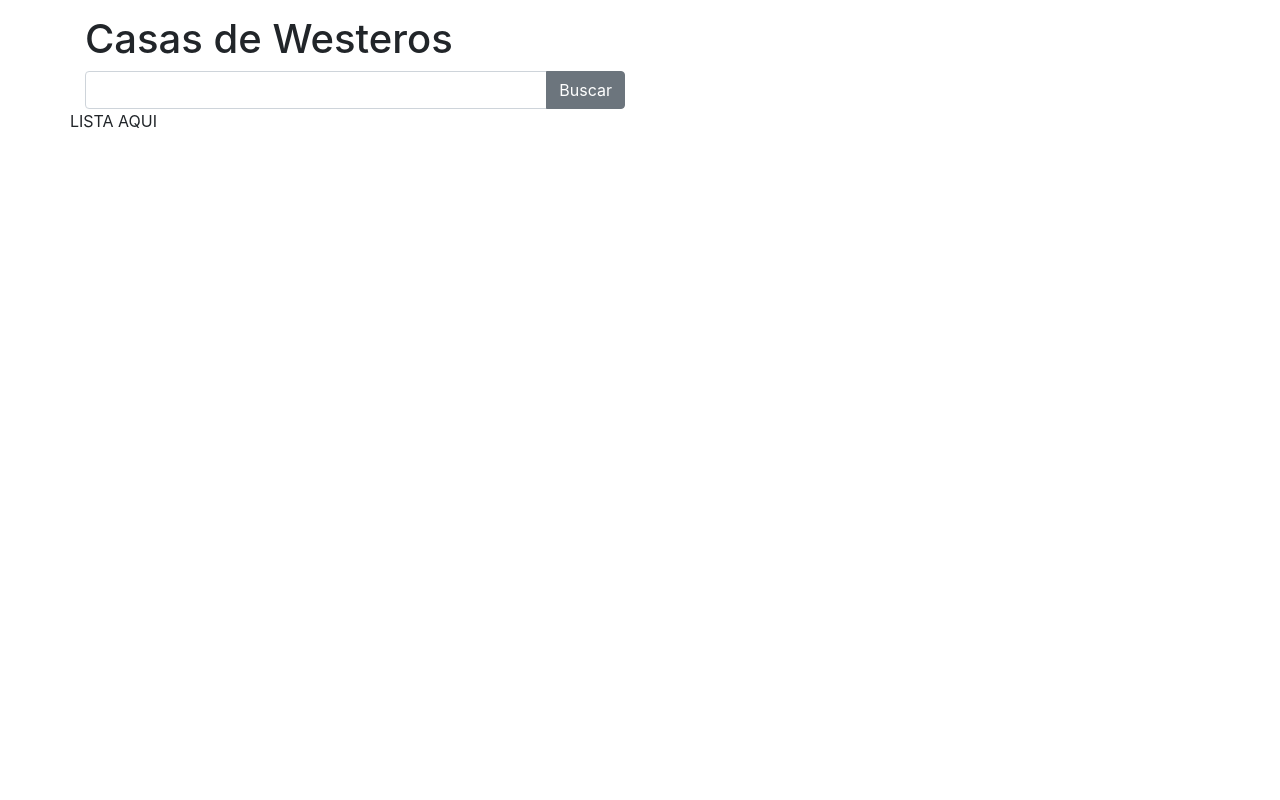
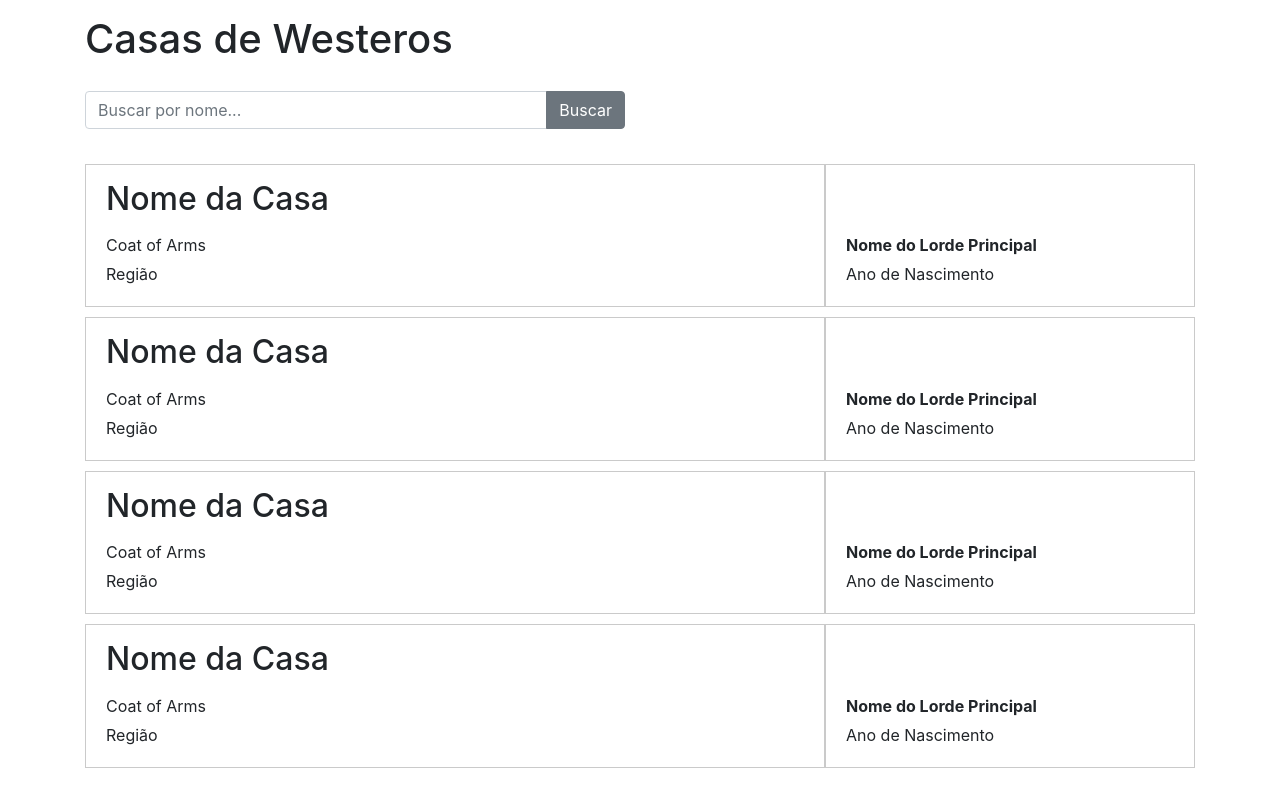
Before and after one commit to maccheri/westeros, a React app: page / in a window 1280 px wide. Built offline with nearby package versions, Linux system fonts and the light colour scheme.

Commit message:
Pagina inicial e componente de card

```diff
--- /dev/null
+++ b/src/card/Card.jsx
@@ -0,0 +1,27 @@
+import React from 'react';
+import {
+	Container,
+  Row,
+  Col,
+} from 'reactstrap';
+import './card.css';
+
+const Card = (props) => (
+	<Container className="house-card">
+		<Row>
+			<Col xs="8" className="house-info">
+				<h2>Nome da Casa</h2>
+				<p>Coat of Arms</p>
+				<p>Região</p>
+			</Col>
+			<Col xs="4" className="lord-info">
+			<div className="info">
+				<p><b>Nome do Lorde Principal</b></p>
+				<p>Ano de Nascimento</p>
+			</div>
+			</Col>
+		</Row>
+	</Container>
+);
+
+export default Card;
--- /dev/null
+++ b/src/card/card.scss
@@ -0,0 +1,29 @@
+%card-shared {
+  border: 1px solid #cacaca;
+  padding: 15px 20px !important;
+}
+
+
+.house-card {
+  padding: 5px 15px;
+
+  p {
+    margin-bottom: 5px !important;
+  }
+
+  .house-info {
+    @extend %card-shared;
+    h2 {
+      margin-bottom: 15px;
+    }
+  }
+
+  .lord-info {
+    @extend %card-shared;
+    display: flex;
+    .info {
+      align-self: flex-end;
+      flex-direction: column;
+    }
+  }
+}
--- /dev/null
+++ b/src/card/index.js
@@ -0,0 +1,3 @@
+import Card from './Card';
+
+export default Card;
--- a/src/home/Home.jsx
+++ b/src/home/Home.jsx
@@ -6,28 +6,28 @@
   Col,
   InputGroup,
   InputGroupAddon,
-  InputGroupButtonDropdown,
-  InputGroupDropdown,
   Input,
 } from 'reactstrap';
 import './home.css';
+import Card from '../card/Card';
 
 const Home = () => (
   <Container>
     <h1>Casas de Westeros</h1>
     <Row>
-      <Col xs="6">
+      <Col xs="6" className="input-busca">
         <InputGroup>
-          <Input />
+          <Input placeholder="Buscar por nome..." />
           <InputGroupAddon addonType="append">
             <Button>Buscar</Button>
           </InputGroupAddon>
         </InputGroup>
       </Col>
     </Row>
-    <Row>
-      LISTA AQUI
-    </Row>
+    <Card />
+    <Card />
+    <Card />
+    <Card />
   </Container>
 );
 
--- a/src/home/home.scss
+++ b/src/home/home.scss
@@ -1,3 +1,7 @@
 .container {
   padding: 15px;
 }
+
+.input-busca {
+  margin: 20px 0px 30px;
+}
```
Also changed, not shown: src/app/App.js (+4 -4 lines), src/card/card.css (added), src/home/home.css.
